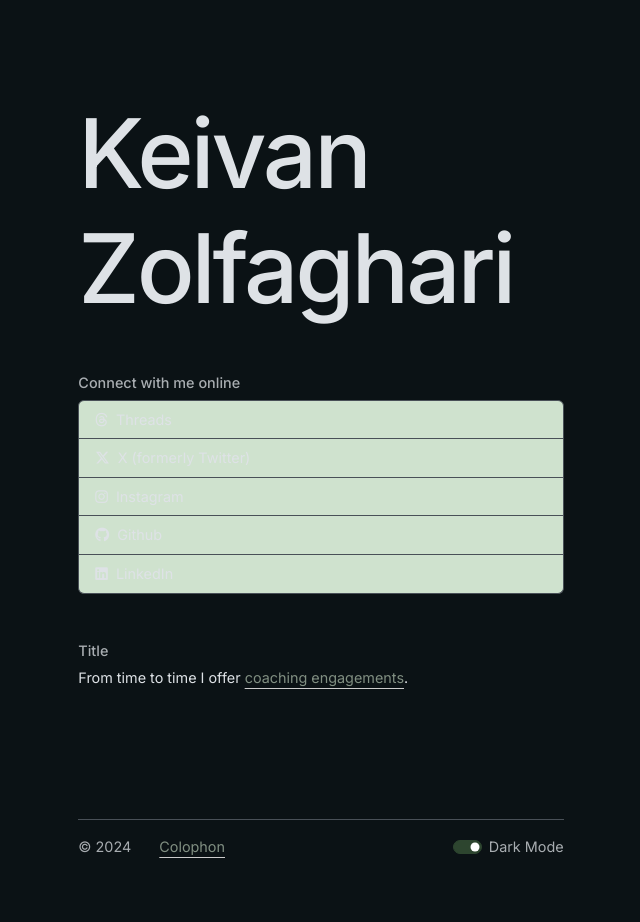
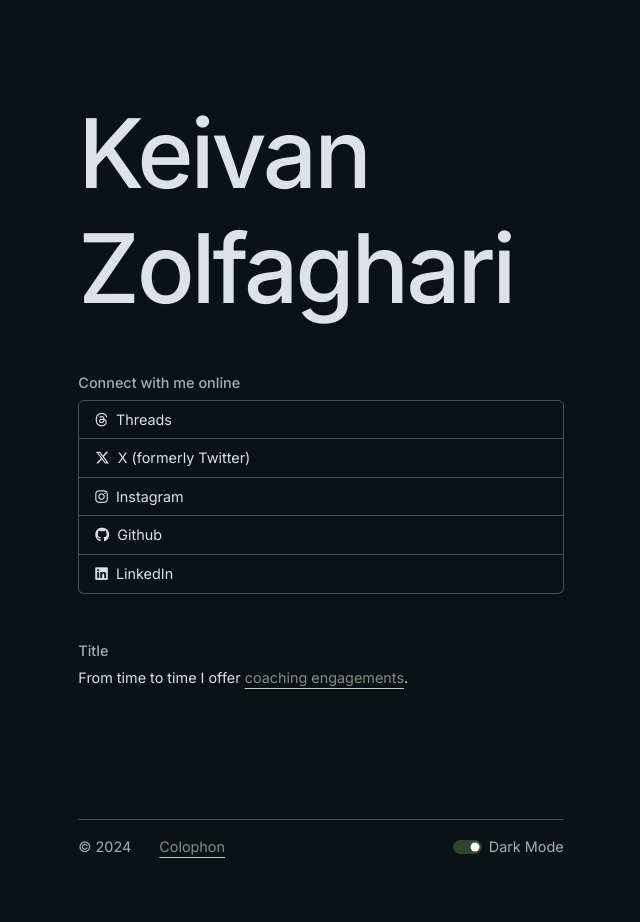
Before and after one commit to keivanz/keivanz.github.io, a Jekyll site: the page built from index.md, in a window 1280 px wide. Shown: the whole page, without its empty margins (319-959 px from the left). Built offline with Jekyll 4.4.1, drawn with Linux system fonts in a browser that asks for light colours; nearby versions of some CDN libraries; some web fonts are replaced.

Commit message:
removing background color customization

```diff
--- a/_includes/main.html
+++ b/_includes/main.html
@@ -2,19 +2,19 @@
 
 <h6 class="text-body-secondary mt-5">Connect with me online</h6>
 <div class="social_links list-group ps-0">
-  <a class="list-group-item list-group-item-action_to_add" href="https://test.com/test" target="_blank">
+  <a class="list-group-item list-group-item-action" href="https://test.com/test" target="_blank">
     <i class="fa-brands fa-threads pe-2"></i>Threads
   </a>
-  <a class="list-group-item list-group-item-actio_to_addn" href="https://test.com/test" target="_blank">
+  <a class="list-group-item list-group-item-action" href="https://test.com/test" target="_blank">
     <i class="fa-brands fa-x-twitter pe-2"></i>X (formerly Twitter)
   </a>
-  <a class="list-group-item list-group-item-action_to_add" href="https://test.com/test" target="_blank">
+  <a class="list-group-item list-group-item-action" href="https://test.com/test" target="_blank">
     <i class="fa-brands fa-instagram pe-2"></i>Instagram
   </a>
-  <a class="list-group-item list-group-item-action_to_add" href="https://test.com/test" target="_blank">
+  <a class="list-group-item list-group-item-action" href="https://test.com/test" target="_blank">
     <i class="fa-brands fa-github pe-2"></i>Github
   </a>
-  <a class="list-group-item list-group-item-action_to_add" href="https://test.com/test" target="_blank">
+  <a class="list-group-item list-group-item-action" href="https://test.com/test" target="_blank">
     <i class="fa-brands fa-linkedin pe-2"></i>LinkedIn
   </a>
 </div>
--- a/_sass/_variables.scss
+++ b/_sass/_variables.scss
@@ -10,8 +10,7 @@
 $font-serif: "Instrument Serif";
 $font-family-sans-serif:  "Inter", system-ui, -apple-system, "Helvetica Neue", Arial, sans-serif;
 
-$list-group-bg:#CFE2CE;
-
+/*$list-group-bg:#CFE2CE;*/
 /*list-group-active-bg
 list-group-action-hover-color:*/
 
```
